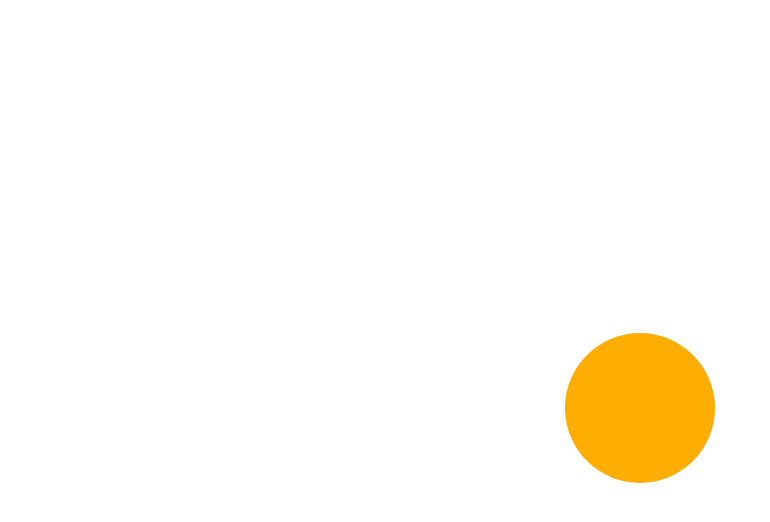
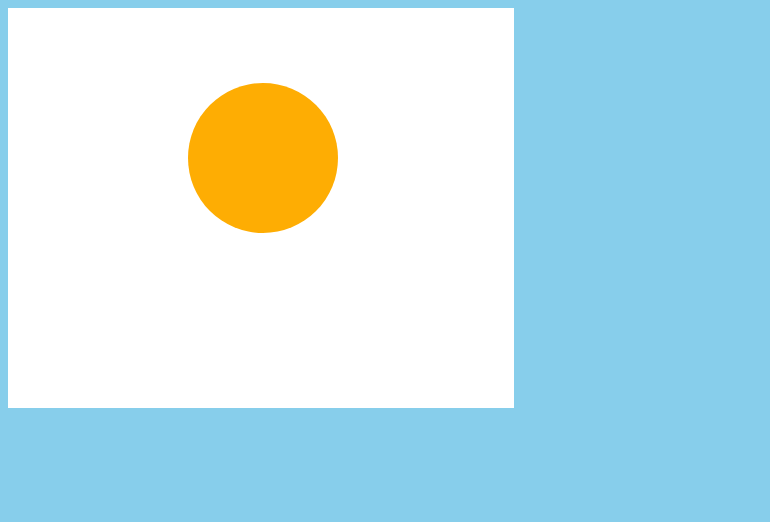
Before and after one commit to yuzai/moon, a plain HTML site: page main.html in a window 1280 px wide. Shown: the whole page, without its empty margins (0-770 px from the left). Drawn offline with Linux system fonts and the light colour scheme.

Commit message:
still feel a little confused about the box model in css

```diff
--- a/main.html
+++ b/main.html
@@ -5,9 +5,13 @@
 <link rel='stylesheet' type='text/css' href = 'style.css'></link>
 </head>
 <body>
+
+<div class = 'back'>
 <div class= 'container'>
 <div class="moon"></div>
 <div class='dog'></div>
 </div>
+</div>
+
 </body>
 </html>
--- a/style.css
+++ b/style.css
@@ -1,12 +1,15 @@
-html {
-  height: 100%;
+html{
+	height:100%;
 }
 body {
-  display: flex;
-  justify-content: center;
-  align-items: center;
-  height: 100%;
-  animation: colorchange 5s infinite linear;
+  background-color: skyblue;
+  height:100%;
+}
+.back{
+	margin:auto 0px auto;
+	width:40%;
+	height:50%;
+	animation: colorchange 5s infinite linear;
 }
 .container {
   position: relative;
@@ -16,6 +19,7 @@ body {
 .moon, .dog {
   position: absolute;
   top: 0;
+  margin:50% 120%;
   width: 150px;
   height: 150px;
   border-radius: 100%;
```
